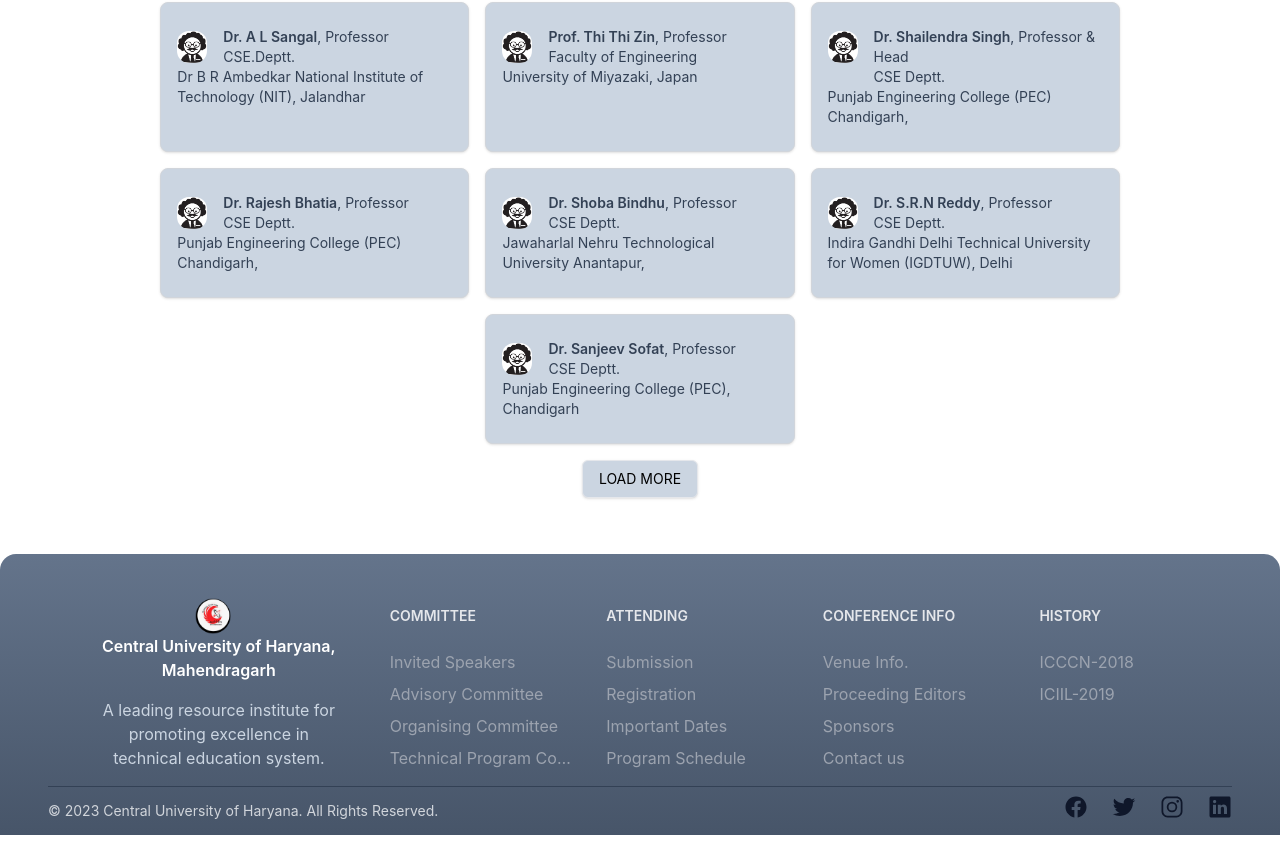
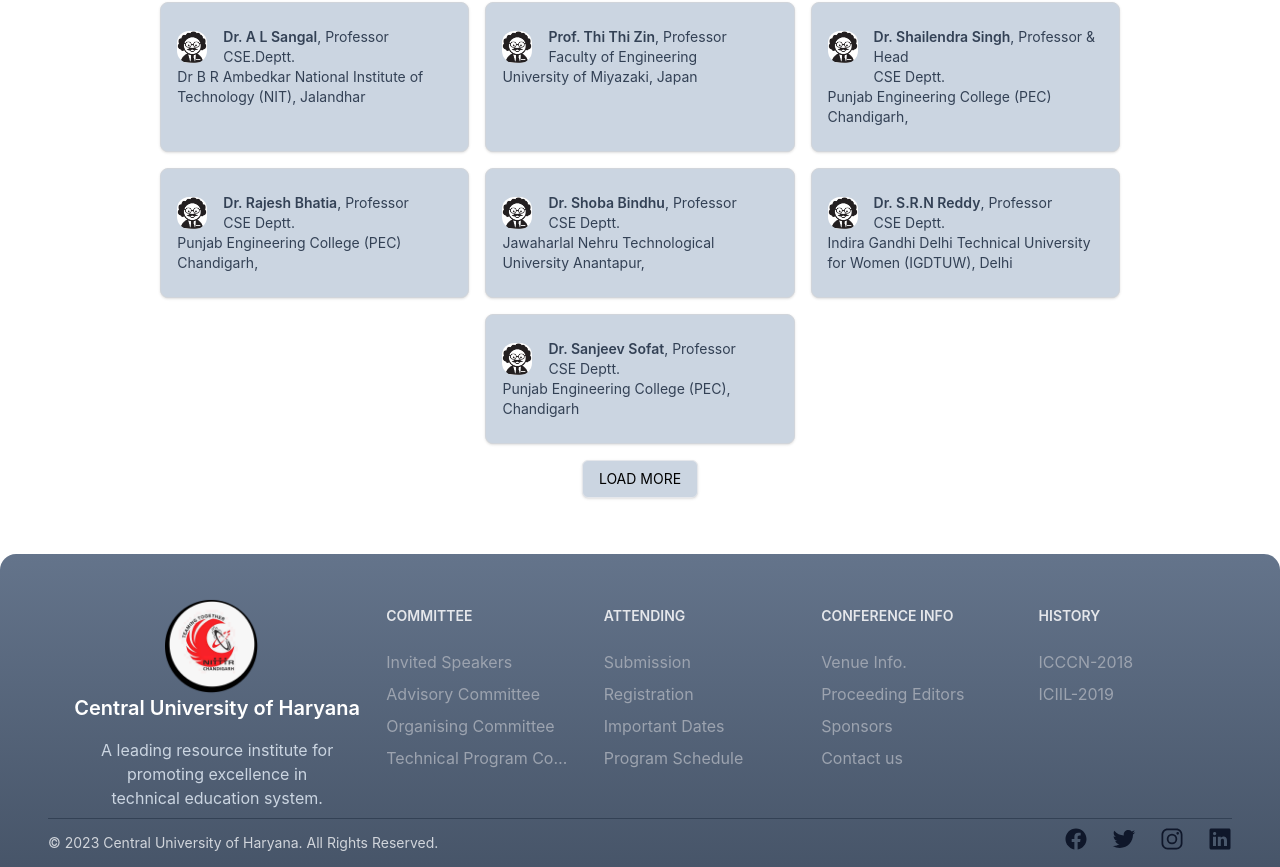
Before and after one commit to mausam-giri/international-conference-cuh-website, a React (Vite) app: page /advisory-committee in a window 1280 px wide. Shown: the part 784-1651 px from the top of the page. Before the commit the page ends 1619 px from the top, so only its background shows below. Built offline with nearby package versions, Linux system fonts and the light colour scheme.

Commit message:
Update Footer.jsx

```diff
--- a/src/components/Footer.jsx
+++ b/src/components/Footer.jsx
@@ -23,11 +23,11 @@
             >
               <img
                 src={cuhLogo}
-                className="h-9 mr-3"
+                className="h-24 mr-3"
                 alt="Central University of Haryana"
               />
-              <span className="text-md font-semibold md:max-w-[35ch] text-white dark:text-white">
-                Central University of Haryana, Mahendragarh
+              <span className="self-center text-white text-xl font-semibold whitespace-pre-wrap dark:text-white">
+                Central University of Haryana
               </span>
             </Link>
             <p className="md:max-w-[24ch] text-slate-300 text-center">
```
